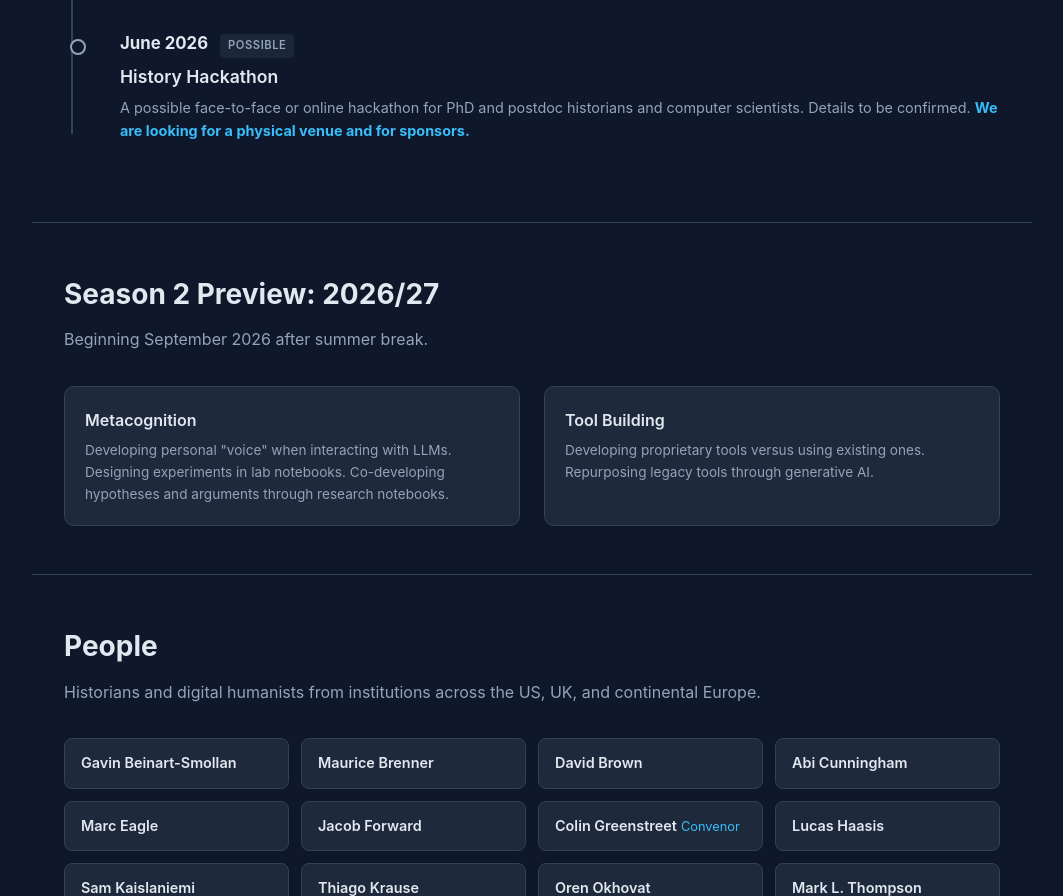
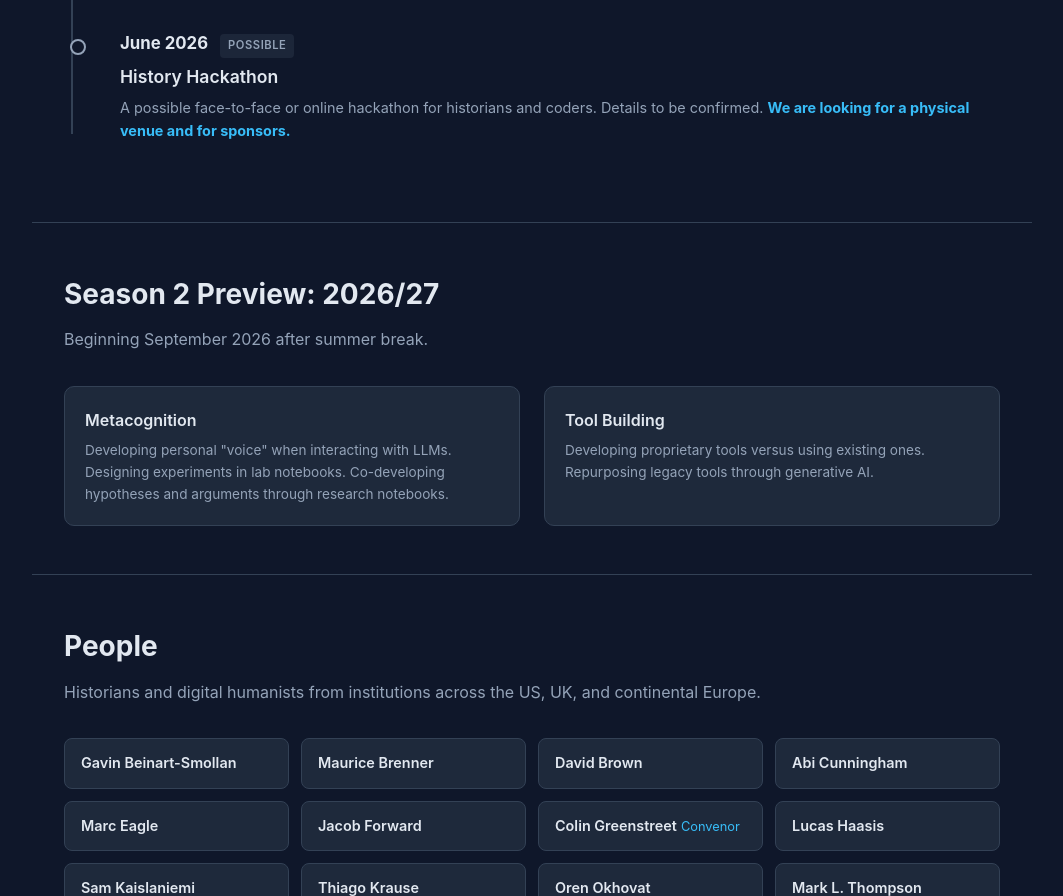
Before and after one commit to ai-and-history-collaboratory/ai-and-history-collaboratory.github.io, a plain HTML site: page index.html in a window 1280 px wide. Shown: the part 2044-2940 px from the top of the page, without its empty margins (108-1171 px from the left). Drawn offline with Linux system fonts and the light colour scheme.

Commit message:
Update index.html
changed computer scientists to coders

```diff
--- a/index.html
+++ b/index.html
@@ -489,7 +489,7 @@
                 <span class="session-badge badge-upcoming">Possible</span>
             </div>
             <div class="session-title">History Hackathon</div>
-            <p class="session-desc">A possible face-to-face or online hackathon for PhD and postdoc historians and computer scientists. Details to be confirmed. <strong style="color: var(--accent);">We are looking for a physical venue and for sponsors.</strong></p>
+            <p class="session-desc">A possible face-to-face or online hackathon for historians and coders. Details to be confirmed. <strong style="color: var(--accent);">We are looking for a physical venue and for sponsors.</strong></p>
         </div>
     </div>
 </section>
```
